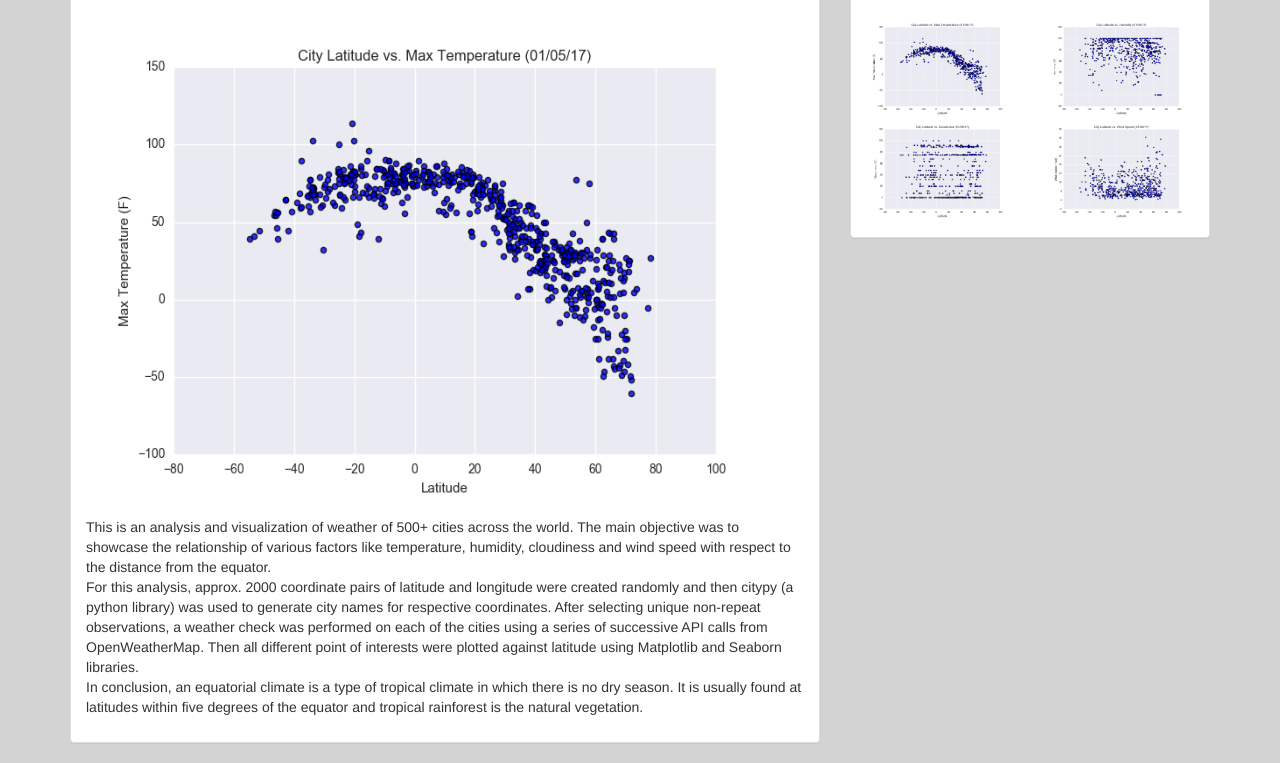
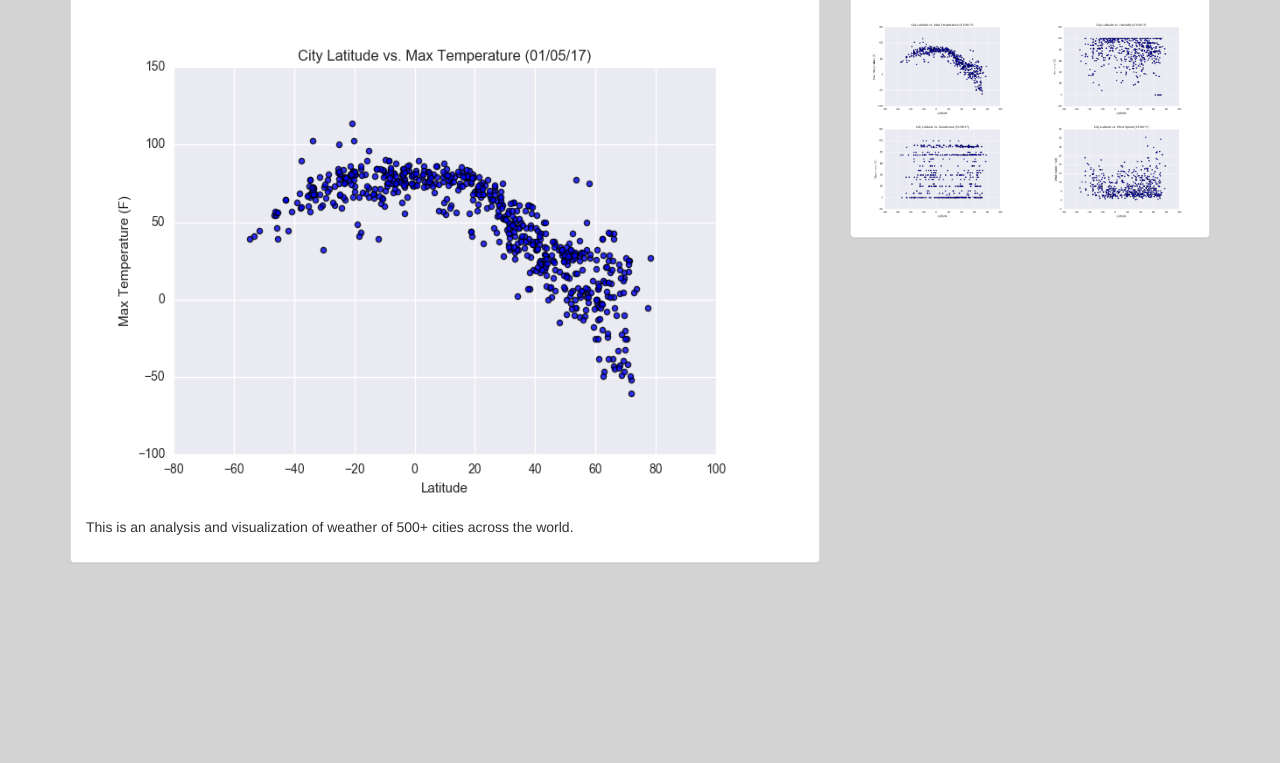
Before and after one commit to madelineseifert/Web-Visualization, a plain HTML site: page index.html in a window 1280 px wide. Shown: the part 165-928 px from the top of the page. After the commit the page ends 800 px from the top, so only its background shows below. Drawn offline with nearby package versions, Linux system fonts and the light colour scheme.

Commit message:
Update index.html

```diff
--- a/index.html
+++ b/index.html
@@ -48,10 +48,7 @@
                     <h2 style="font-family:'Times New Roman', Times, serif;">Summary: Latitude vs X</h2>
                     <hr>
                     <img class="first image" src="assets/Images/LatitudevsTemp.png" alt="first image" height="500" width="700">
-                    <p class = "text">This is an analysis and visualization of weather of 500+ cities across the world. The main objective was to showcase the relationship of various factors like temperature, humidity, cloudiness and wind speed with respect to the distance from the equator. <br>
-                    For this analysis, approx. 2000 coordinate pairs of latitude and longitude were created randomly and then citypy (a python library) was used to generate city names for respective coordinates.
-                    After selecting unique non-repeat observations, a weather check was performed on each of the cities using a series of successive API calls from OpenWeatherMap. Then all different point of interests were plotted against latitude using Matplotlib and Seaborn libraries.<br>
-                    In conclusion, an equatorial climate is a type of tropical climate in which there is no dry season. It is usually found at latitudes within five degrees of the equator and tropical rainforest is the natural vegetation.</p>
+                    <p class = "text">This is an analysis and visualization of weather of 500+ cities across the world.
                     <br>
                     </div>
                 </div>
```
